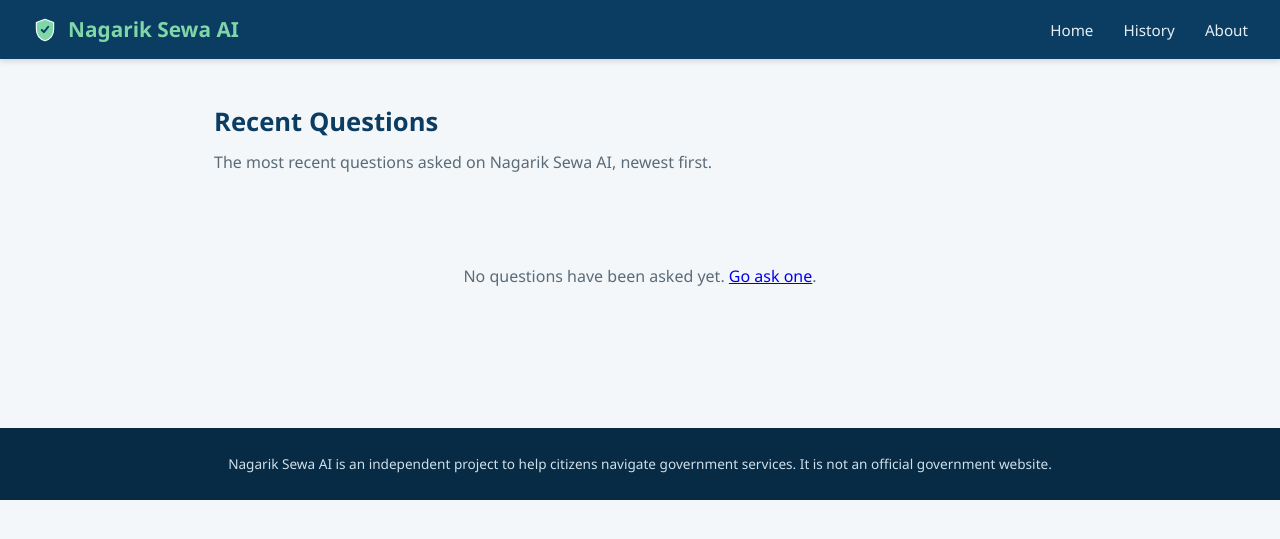
After one commit to prabingupta/nagrik-sewa-ai, a Django app: page /history/ in a window 1280 px wide. The commit adds this page. Shown: the top 539 px of the page. Run offline with Django 4.2, Linux system fonts and the light colour scheme; data comes from the database, SQL or seed files in the repository; data that the repository does not hold is empty.

Commit message:
Add query history page showing recent questions with language and service info

```diff
--- /dev/null
+++ b/services/templates/services/history.html
@@ -0,0 +1,163 @@
+<!DOCTYPE html>
+<html lang="en">
+<head>
+<meta charset="UTF-8">
+<meta name="viewport" content="width=device-width, initial-scale=1.0">
+<title>Query History — Nagarik Sewa AI</title>
+<style>
+  :root {
+    --navy: #0b3d63;
+    --navy-dark: #072a45;
+    --green: #1a7a4c;
+    --green-dark: #145c39;
+    --bg: #f4f7f9;
+    --card-bg: #ffffff;
+    --border: #dbe4ea;
+    --text: #1f2d3a;
+    --text-light: #5b6b78;
+  }
+  * { box-sizing: border-box; margin: 0; padding: 0; }
+  body {
+    font-family: "Segoe UI", Roboto, Arial, sans-serif;
+    background: var(--bg);
+    color: var(--text);
+    line-height: 1.5;
+  }
+  header.navbar {
+    background: var(--navy);
+    color: white;
+    padding: 14px 32px;
+    display: flex;
+    justify-content: space-between;
+    align-items: center;
+    box-shadow: 0 2px 6px rgba(0,0,0,0.15);
+  }
+  .navbar .logo {
+    font-size: 1.3rem;
+    font-weight: 700;
+    display: flex;
+    align-items: center;
+    gap: 10px;
+  }
+  .navbar .logo span:last-child { color: #7fd6a8; }
+  .navbar nav a {
+    color: #e6eef5;
+    text-decoration: none;
+    margin-left: 26px;
+    font-size: 0.95rem;
+    font-weight: 500;
+  }
+  .navbar nav a:hover { color: #7fd6a8; }
+
+  main {
+    max-width: 900px;
+    margin: 0 auto;
+    padding: 44px 24px 80px;
+  }
+  main h1 {
+    color: var(--navy);
+    font-size: 1.6rem;
+    margin-bottom: 8px;
+  }
+  main .subtitle {
+    color: var(--text-light);
+    margin-bottom: 30px;
+  }
+
+  .history-item {
+    background: var(--card-bg);
+    border: 1px solid var(--border);
+    border-left: 4px solid var(--green);
+    border-radius: 8px;
+    padding: 18px 22px;
+    margin-bottom: 14px;
+  }
+  .history-item .question {
+    font-weight: 600;
+    color: var(--navy-dark);
+    margin-bottom: 6px;
+  }
+  .history-item .meta {
+    font-size: 0.82rem;
+    color: var(--text-light);
+    display: flex;
+    gap: 14px;
+    flex-wrap: wrap;
+  }
+  .history-item .lang-badge {
+    display: inline-block;
+    background: #eef6f0;
+    color: var(--green-dark);
+    border-radius: 4px;
+    padding: 1px 8px;
+    font-size: 0.78rem;
+  }
+
+  .empty-state {
+    text-align: center;
+    color: var(--text-light);
+    padding: 60px 20px;
+  }
+
+  footer {
+    background: var(--navy-dark);
+    color: #cfe0ea;
+    text-align: center;
+    padding: 26px 24px;
+    font-size: 0.85rem;
+  }
+
+  @media (max-width: 640px) {
+    .navbar { padding: 12px 16px; }
+    .navbar nav a { margin-left: 14px; font-size: 0.85rem; }
+    main { padding: 32px 16px 60px; }
+    .history-item { padding: 14px 16px; }
+  }
+</style>
+</head>
+<body>
+
+<header class="navbar">
+  <div class="logo">
+    <svg width="26" height="26" viewBox="0 0 24 24" fill="none" xmlns="http://www.w3.org/2000/svg">
+      <path d="M12 2L4 5V11C4 16.5 7.5 20.5 12 22C16.5 20.5 20 16.5 20 11V5L12 2Z"
+            fill="#7fd6a8" stroke="white" stroke-width="1" stroke-linejoin="round"/>
+      <path d="M9 12L11 14L15 9" stroke="#0b3d63" stroke-width="1.8" stroke-linecap="round" stroke-linejoin="round"/>
+    </svg>
+    <span>Nagarik <span>Sewa</span> AI</span>
+  </div>
+  <nav>
+    <a href="/">Home</a>
+    <a href="/history/">History</a>
+    <a href="/#about">About</a>
+  </nav>
+</header>
+
+<main>
+  <h1>Recent Questions</h1>
+  <p class="subtitle">The most recent questions asked on Nagarik Sewa AI, newest first.</p>
+
+  {% for query in queries %}
+    <div class="history-item">
+      <div class="question">{{ query.question }}</div>
+      <div class="meta">
+        <span>{{ query.created_at|date:"M d, Y, g:i A" }}</span>
+        <span class="lang-badge">{{ query.get_language_display }}</span>
+        {% if query.answer_json.service_name %}
+          <span>{{ query.answer_json.service_name }}</span>
+        {% endif %}
+      </div>
+    </div>
+  {% empty %}
+    <div class="empty-state">
+      No questions have been asked yet. <a href="/">Go ask one</a>.
+    </div>
+  {% endfor %}
+</main>
+
+<footer>
+  Nagarik Sewa AI is an independent project to help citizens navigate government services. It is not an official government website.
+</footer>
+
+</body>
+</html>
--- a/services/templates/services/home.html
+++ b/services/templates/services/home.html
@@ -269,6 +269,7 @@
   <nav>
     <a href="/" id="nav-home">Home</a>
     <a href="#popular" id="nav-services">Services</a>
+    <a href="/history/" id="nav-history">History</a>
     <a href="#about" id="nav-about">About</a>
   </nav>
 </header>
--- a/services/urls.py
+++ b/services/urls.py
@@ -5,5 +5,6 @@ app_name = "services"
 
 urlpatterns = [
     path("", views.home, name="home"),
+    path("history/", views.history, name="history"),
     path("api/ask/", views.ask_query, name="ask_query"),
 ]
--- a/services/views.py
+++ b/services/views.py
@@ -5,6 +5,14 @@ from django.views.decorators.csrf import csrf_exempt
 from django.views.decorators.http import require_http_methods
 from .ai_engine import get_service_guidance
 from .models import Service, Query
+
+
+def history(request):
+    """Displays the most recent questions asked, newest first."""
+    queries = Query.objects.select_related("service").order_by("-created_at")[:50]
+    return render(request, "services/history.html", {
+        "queries": queries,
+    })
 
 
 def home(request):
```
